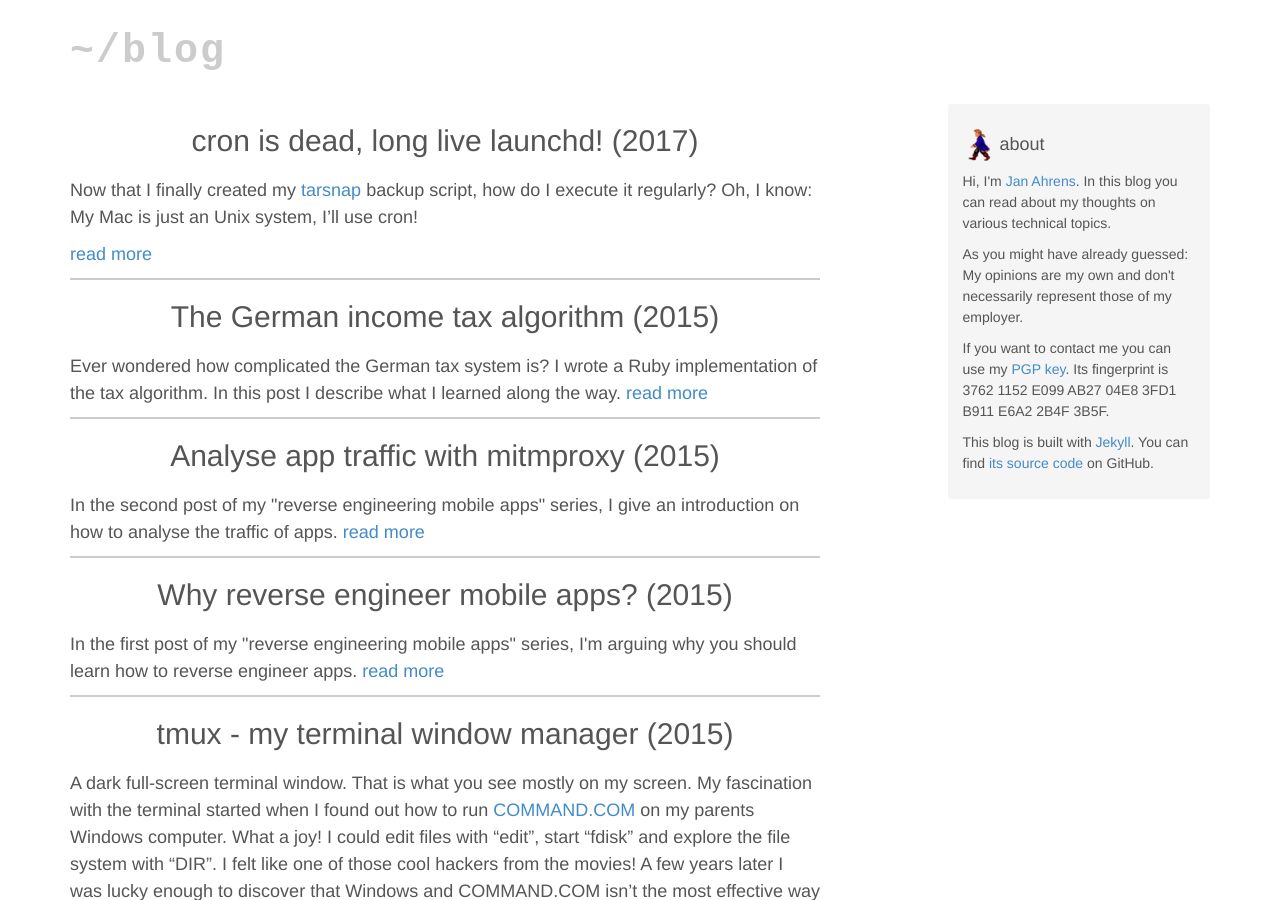
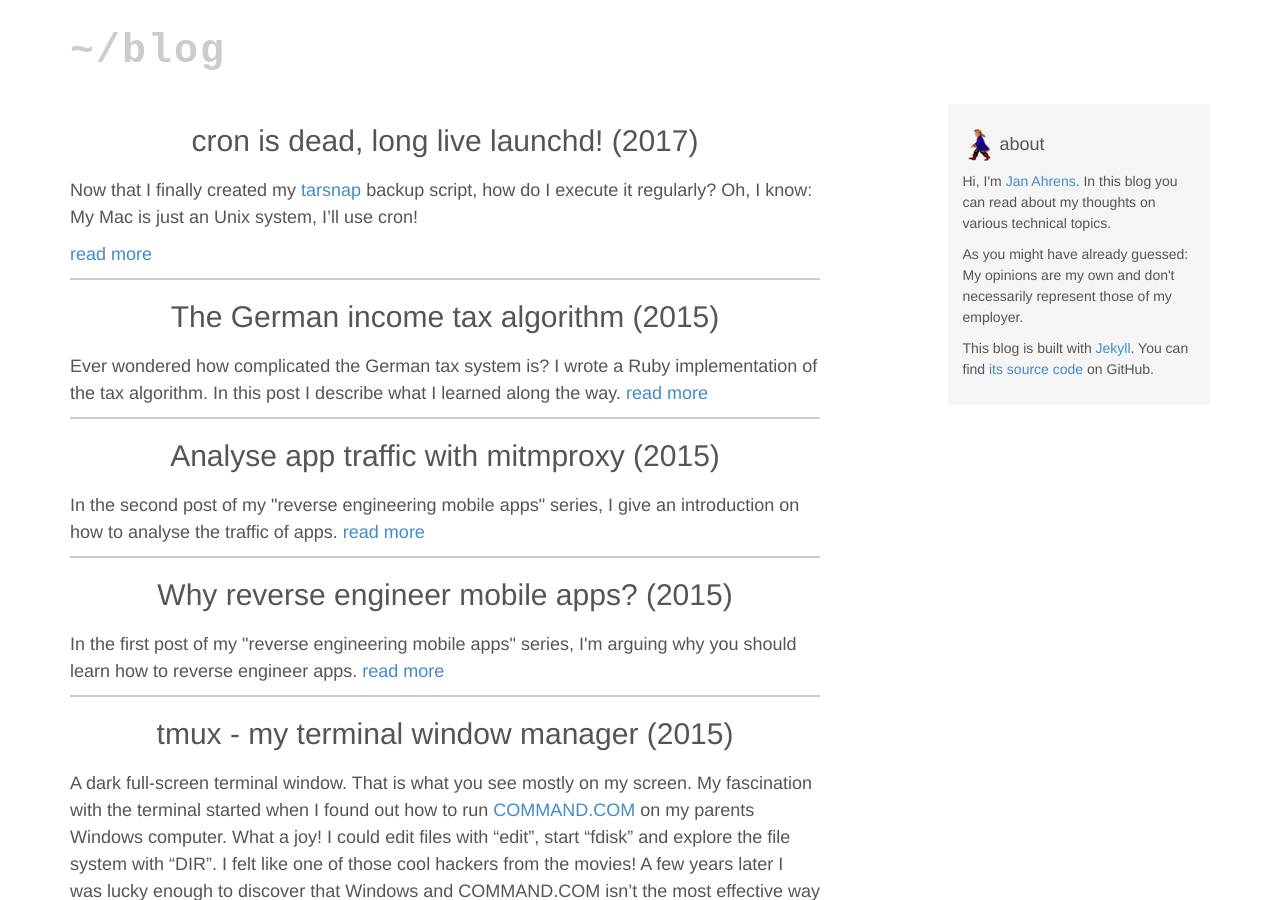
Before and after one commit to JanAhrens/JanAhrens.github.io, a Jekyll site: the page built from index.html, in a window 1280 px wide and 900 px high. Built offline with Jekyll 4.4.1, drawn with Linux system fonts in a browser that asks for light colours; Markdown is read by kramdown in place of the engine named in the settings.

Commit message:
remove PGP key

```diff
--- a/_layouts/default.html
+++ b/_layouts/default.html
@@ -38,10 +38,6 @@
               As you might have already guessed: My opinions are my own and don't necessarily represent those of my employer.
             </p>
             <p>
-              If you want to contact me you can use my <a href="http://pgp.mit.edu/pks/lookup?op=get&search=0xB911E6A22B4F3B5F">PGP key</a>.
-              Its fingerprint is 3762 1152 E099 AB27 04E8  3FD1 B911 E6A2 2B4F 3B5F.
-            </p>
-            <p>
               This blog is built with <a target="_blank" href="http://jekyllrb.com/">Jekyll</a>. You can find <a href="https://github.com/JanAhrens/JanAhrens.github.io">its source code</a> on GitHub.
             </p>
           </div>
```
Also changed, not shown: .well-known/keybase.txt (deleted).
